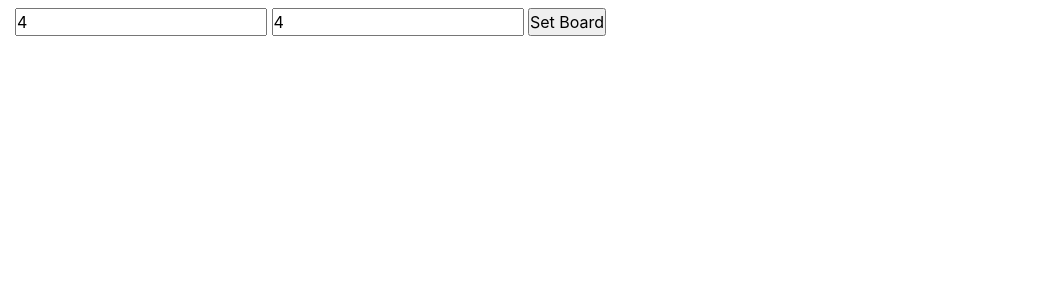
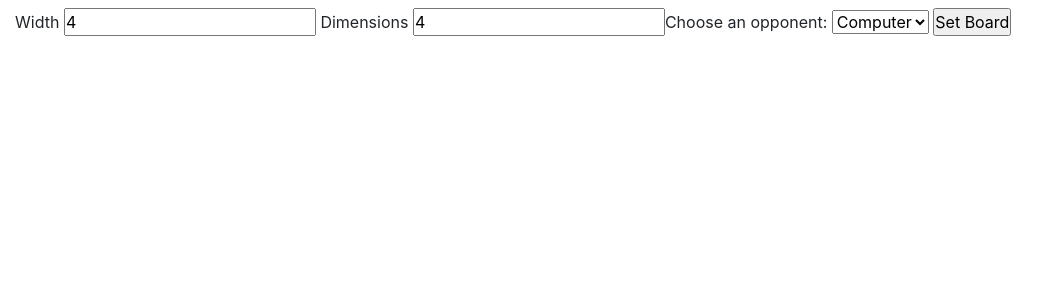
Before and after one commit to JonathanDelaney/TryTrickThatThough, a Flask app: template templates/play.html in a window 1280 px wide. Shown: the part 72-372 px from the top of the page, without its empty margins (0-1059 px from the left). Run offline with Flask 2, Linux system fonts and the light colour scheme; the template is opened without the code that fills it, so the values that code supplies are empty; some libraries are stand-ins or nearby versions.

Commit message:
add computer function to play randomly against user

```diff
--- a/app.py
+++ b/app.py
@@ -1,4 +1,5 @@
 import os
+import random
 import tictactoe
 from flask import (
     Flask, flash, render_template,
@@ -27,6 +28,7 @@
 
 
 player_turn = "player1"
+opponent = "player2"
 player1coordinates = []
 player2coordinates = []
 partial_runsP1 = []
@@ -38,14 +40,17 @@
 
 @app.route("/play", methods=["GET", "POST"])
 def play():
-    global player_turn, dimensions, width
+    global player_turn, dimensions, width, opponent
     global player1coordinates, player2coordinates
     global partial_runsP1, partial_runsP2, result
     new_coordinates = ""
+    comp_coordinates = ""
     if request.method == "POST":
         if result != "":
             width = int(request.form.get('width'))
             dimensions = int(request.form.get('dimensions'))
+            opponent = request.form.get('opponent')
+            print(opponent)
             result = ""
         elif player_turn == "player1":
             new_coordinates = list(map(int, request.form.get(
@@ -62,11 +67,31 @@
                 player2coordinates = []
                 partial_runsP1 = []
                 partial_runsP2 = []
+            elif opponent == "computer":
+                player1coordinates.append(new_coordinates)
+                comp_coordinates = tictactoe.CompPlay(partial_runsP1,
+                                                        width, dimensions)
+                if tictactoe.GameResult(
+                        player2coordinates,
+                        comp_coordinates,
+                        "Computer",
+                        dimensions,
+                        width,
+                        partial_runsP2):
+                    result = "Victory for Computer!"
+                    player1coordinates = []
+                    player2coordinates = []
+                    partial_runsP1 = []
+                    partial_runsP2 = []
+                else:
+                    player2coordinates.append(comp_coordinates)
+                    print("Computer's: ", player2coordinates)
             else:
                 player1coordinates.append(new_coordinates)
-            print("Player1: ", player1coordinates)
-            player_turn = "player2"
-        else:
+                player_turn = "player2"
+            print("Player1's: ", player1coordinates)
+        elif player_turn == "player2":
+            print("please no")
             new_coordinates = list(map(int, request.form.get(
                     'coordinate').split(',')))
             if tictactoe.GameResult(
@@ -83,7 +108,7 @@
                 partial_runsP2 = []
             else:
                 player2coordinates.append(new_coordinates)
-            print("Player2: ", player2coordinates)
+            print("Player2's: ", player2coordinates)
             player_turn = "player1"
 
     username = mongo.db.users.find_one(
--- a/templates/play.html
+++ b/templates/play.html
@@ -7,9 +7,15 @@
 </h1>
 {% if result != "" %}
 <h1>{{ result }}</h1>
-<form method="POST" action="{{ url_for('play') }}">
-    <input type="text" name="width" pattern="^[3-5]{1,1}$" value="4" placeholder="Width">
-    <input type="text" name="dimensions" pattern="^[2-4]{1,1}$" value="4" placeholder="Dimensions">
+<form method="POST" id="set_board" action="{{ url_for('play') }}">
+    <label for="width">Width</label>
+    <input type="text" id="width" name="width" pattern="^[3-5]{1,1}$" value="4" placeholder="Width">
+    <label for="dimensions">Dimensions</label>
+    <input type="text" id="dimensions" name="dimensions" pattern="^[2-4]{1,1}$" value="4" placeholder="Dimensions"><label for="opponent">Choose an opponent:</label>
+    <select name="opponent" id="opponent" form="set_board">
+        <option value="computer">Computer</option>
+        <option value="player2">Local</option>
+    </select>
     <input type="submit" value="Set Board">
 </form>
 {% else %}
```
Also changed, not shown: tictactoe.py (+25 -0 lines).
